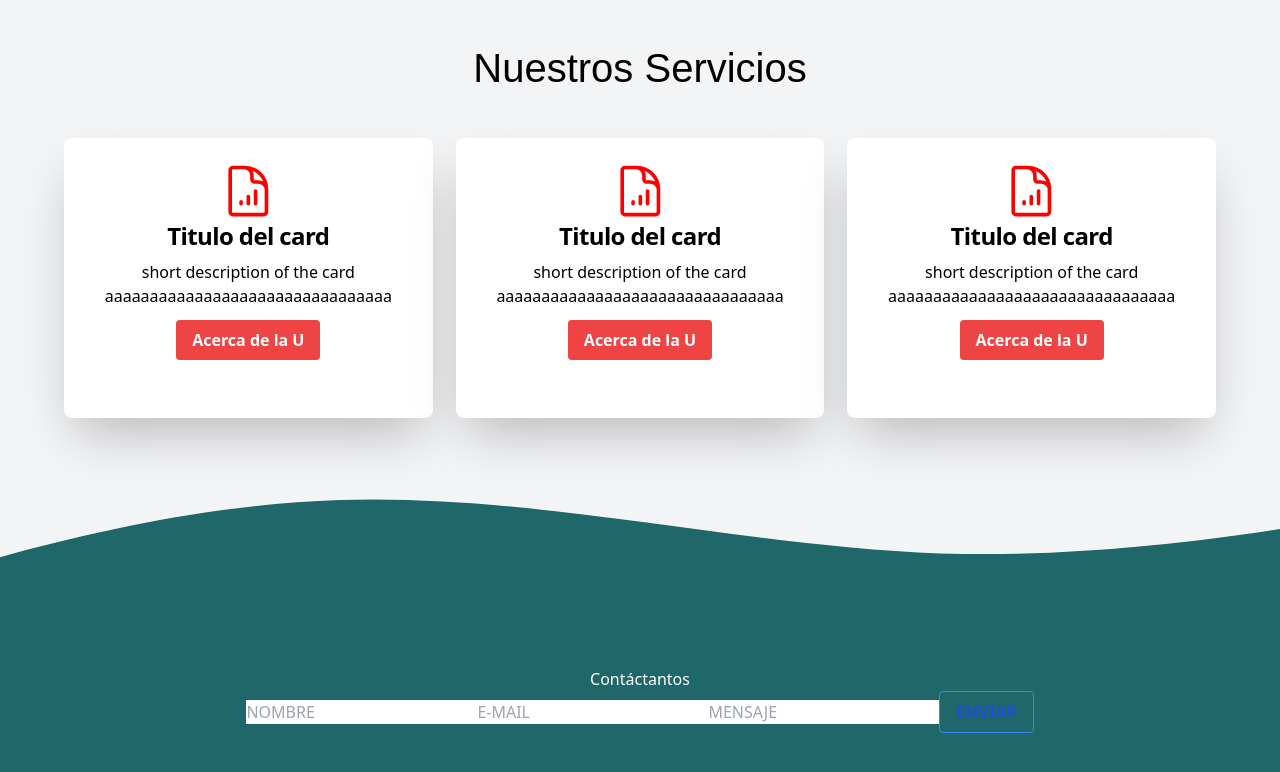
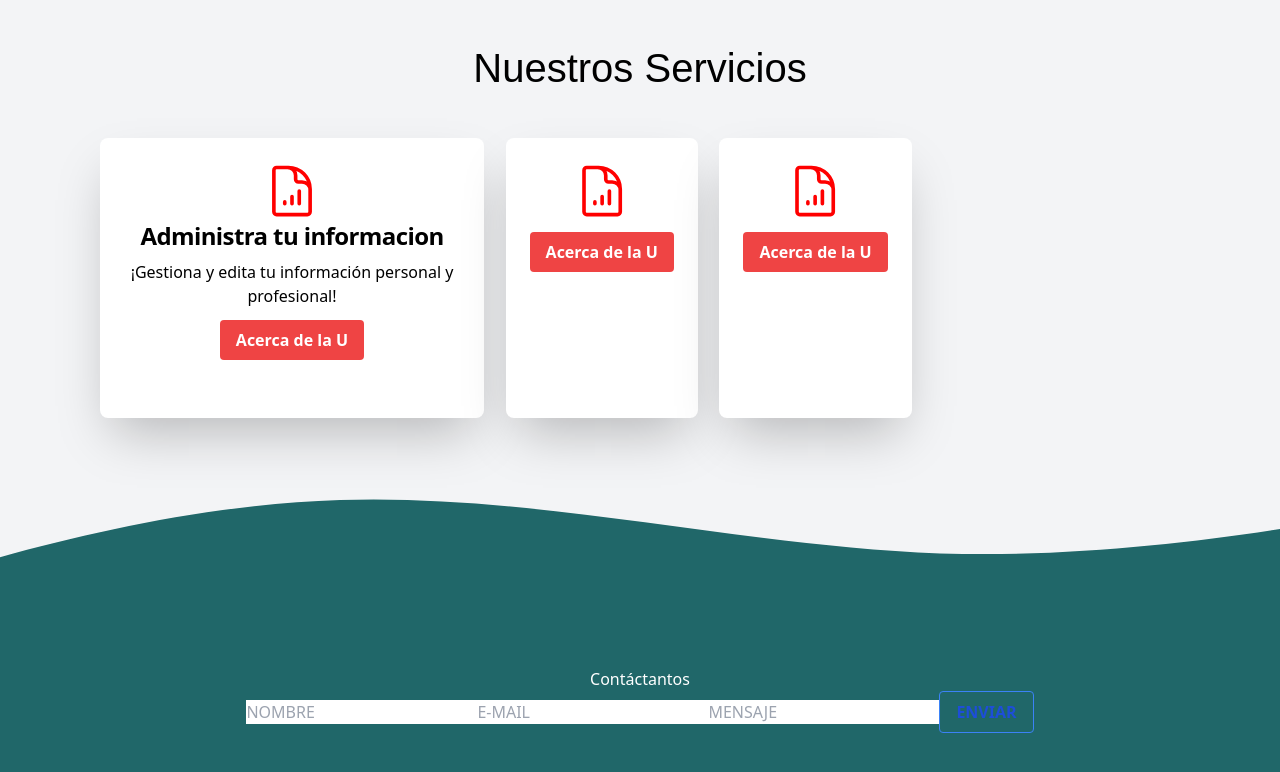
Before and after one commit to SantiagoYpes/proyecto2023, a Next.js app in the folder client/: page /contact in a window 1280 px wide. Shown: the top 772 px of the page. Built offline with nearby package versions, Linux system fonts and the light colour scheme.

Commit message:
Properties added into ServiceCardComponent

```diff
--- a/client/src/components/ServiceCardComponent.js
+++ b/client/src/components/ServiceCardComponent.js
@@ -1,7 +1,8 @@
 import React from "react";
 import styles from "../styles/ServiceCardComponent.module.css";
 
-export default function ServiceCardComponent() {
+export default function ServiceCardComponent(props) {
+  const { title, shortDesc } = props;
   return (
     <div className="max-w-sm p-6 bg-white rounded-lg shadow-2xl dark:bg-white-800 dark:border-gray-700 mt-10 text-center">
       <svg
@@ -20,10 +21,10 @@ export default function ServiceCardComponent() {
         ></path>
       </svg>
       <h5 class="mb-2 text-2xl font-semibold tracking-tight text-black text-center">
-        Titulo del card
+        { title }
       </h5>
       <p class="mb-3 font-normal text-black">
-        short description of the card aaaaaaaaaaaaaaaaaaaaaaaaaaaaaaaa
+        { shortDesc }
       </p>
       <button class="bg-red-500 hover:bg-red-700 text-white font-bold py-2 px-4 rounded">
         Acerca de la U
--- a/client/src/pages/contact.js
+++ b/client/src/pages/contact.js
@@ -2,6 +2,10 @@ import styles from "../styles/Contact.module.css";
 import ServiceCardComponent from "@/components/ServiceCardComponent";
 
 export default function Contact() {
+  const adminInfoCard = {
+    "title": "Administra tu informacion",
+    "shortDesc": "¡Gestiona y edita tu información personal y profesional!"
+  }
   return (
     <div className="min-h-screen  justify-center bg-gray-100">
       <div className={styles.container}>
@@ -9,7 +13,7 @@ export default function Contact() {
           <h1>Nuestros Servicios</h1>
         </div>
         <div className={styles.cards}>
-          <ServiceCardComponent></ServiceCardComponent>
+          <ServiceCardComponent title={adminInfoCard.title} shortDesc = {adminInfoCard.shortDesc}></ServiceCardComponent>
           <ServiceCardComponent></ServiceCardComponent>
           <ServiceCardComponent></ServiceCardComponent>
         </div>
```
